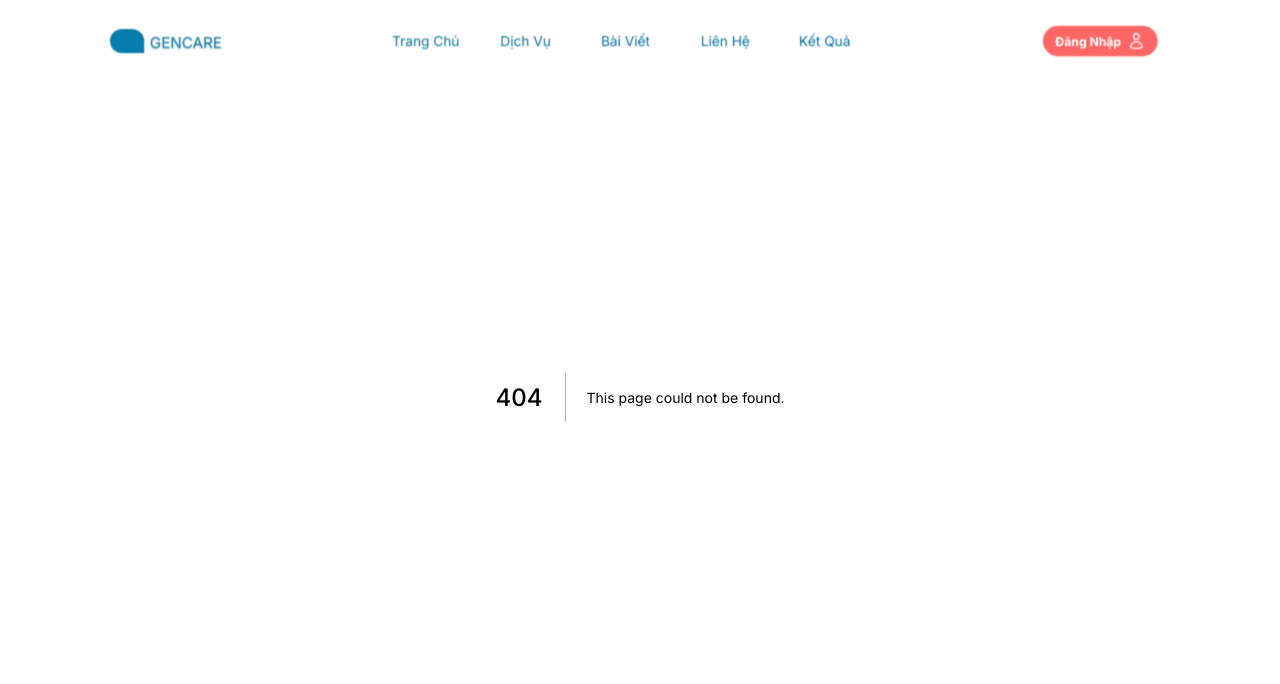
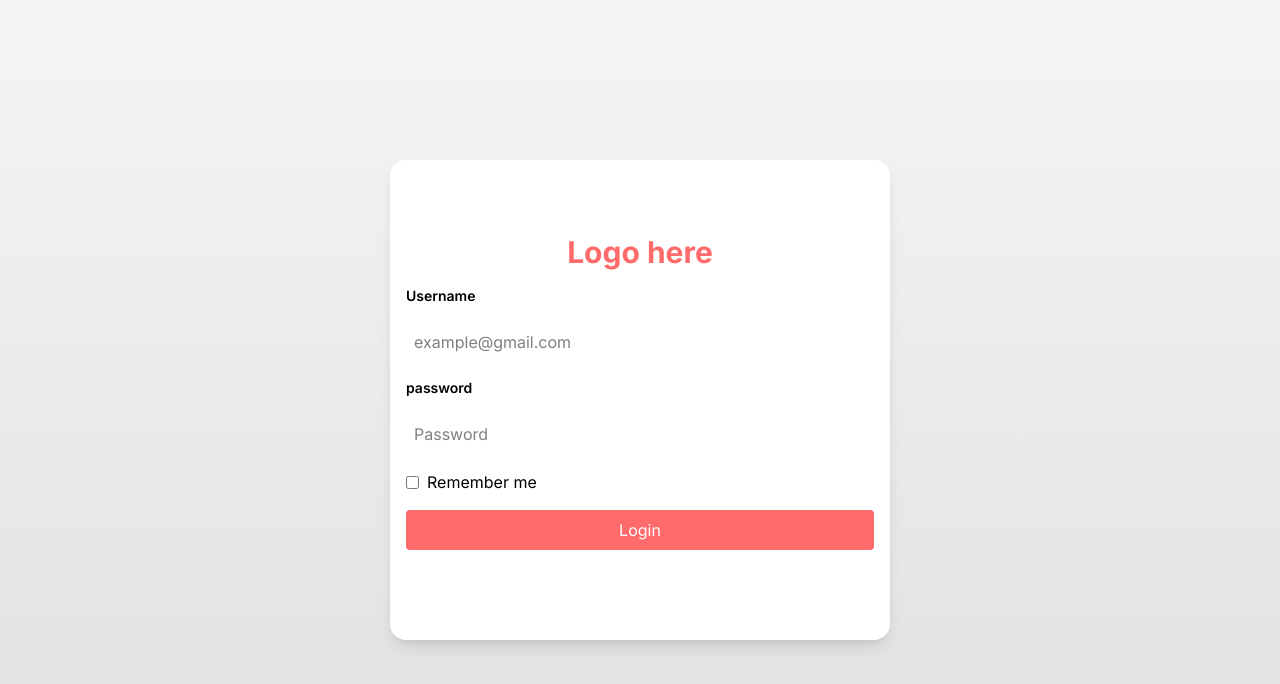
Before and after one commit to hatohui/GenCare, a Next.js app in the folder frontend/: page /login in a window 1280 px wide. Before the commit this address had no page. Shown: the top 684 px of the page. Built offline with nearby package versions, Linux system fonts and the light colour scheme.

Commit message:
feat: boilerPlate login

```diff
--- a/frontend/src/Components/Auth/LoginForm.tsx
+++ b/frontend/src/Components/Auth/LoginForm.tsx
@@ -20,49 +20,49 @@ const LoginForm = () => {
 	const handleSubmit = () => {}
 
 	return (
-		<motion.form
-			initial={{ translateX: -20 }}
-			animate={{ translateX: 0 }}
-			transition={{ duration: 1.2 }}
-			className='border-2 h-80 w-[500px] m-auto select-none'
-			onSubmit={handleSubmit}
+		<motion.div
+			className=' flex-col flex items-center justify-center h-120 w-[500px] rounded-2xl bg-white shadow-lg'
+			initial={{ translateX: -20, opacity: 0 }}
+			animate={{ translateX: 0, opacity: 1 }}
+			transition={{ duration: 1.2, ease: 'easeOut' }}
 		>
-			<div className='w-full'>
-				<TypedText strings={['Login']} startDelay={1.2} typeSpeed={90} />
-			</div>
-			<div className='my-5 mx-5'>
-				<div className='flex flex-col border-2'>
-					<label htmlFor='username'>Username</label>
-					<motion.input id='username' {...username} />
+			<div className='text-3xl font-bold text-accent'>Logo here</div>
+			<form onSubmit={handleSubmit} className='flex flex-col gap-4 p-4 w-full'>
+				<label htmlFor='username' className='text-sm font-semibold'>
+					Username
+				</label>
+				<input
+					{...username}
+					placeholder='example@gmail.com'
+					className='p-2 rounded'
+				/>
+				<label htmlFor='password' className='text-sm font-semibold'>
+					password
+				</label>
+				<input
+					type='password'
+					placeholder='Password'
+					value={password.value}
+					onChange={password.onChange}
+					className='p-2 rounded'
+				/>
+				<div className='flex items-center gap-2'>
+					<input
+						type='checkbox'
+						id='remember'
+						checked={remember.value}
+						onChange={remember.onChange}
+						className='cursor-pointer'
+					/>
+					<label htmlFor='remember' className='cursor-pointer'>
+						Remember me
+					</label>
 				</div>
-				<div className='flex flex-col border-2'>
-					<label htmlFor='password'>Password</label>
-					<motion.input id='password' {...password} />
-				</div>
-				<div>
-					<motion.input id='remember' {...remember} />
-					<label htmlFor='remember'> Remember me</label>
-				</div>
-			</div>
-			<div>
-				<motion.button id='submit' type='submit' className='px-5 py-2 border-2'>
-					<label htmlFor='submit'>Login</label>
-				</motion.button>
-				<motion.button
-					id='googleAuth'
-					className='pl-2 py-2 pr-3 border-2 flex gap-3 items-center'
-				>
-					<svg
-						className='h-7 text-white'
-						xmlns='http://www.w3.org/2000/svg'
-						viewBox='0 0 488 512'
-					>
-						<path d='M488 261.8C488 403.3 391.1 504 248 504 110.8 504 0 393.2 0 256S110.8 8 248 8c66.8 0 123 24.5 166.3 64.9l-67.5 64.9C258.5 52.6 94.3 116.6 94.3 256c0 86.5 69.1 156.6 153.7 156.6 98.2 0 135-70.4 140.8-106.9H248v-85.3h236.1c2.3 12.7 3.9 24.9 3.9 41.4z' />
-					</svg>
-					<label htmlFor='googleAuth'>Login with Google</label>
-				</motion.button>
-			</div>
-		</motion.form>
+				<button type='submit' className='bg-accent text-white p-2 rounded'>
+					Login
+				</button>
+			</form>
+		</motion.div>
 	)
 }
 
--- /dev/null
+++ b/frontend/src/app/ClientLayout.tsx
@@ -0,0 +1,23 @@
+'use client'
+
+import NavBar from '@/Components/NavBar'
+import { usePathname } from 'next/navigation'
+
+export default function ClientLayout({
+	children,
+}: {
+	children: React.ReactNode
+}) {
+	const pathname = usePathname()
+
+	//hide navbar on specific paths
+	const hideNavbarPaths = ['/login', '/register']
+	const shouldHideNavbar = hideNavbarPaths.includes(pathname)
+
+	return (
+		<>
+			{!shouldHideNavbar && <NavBar />}
+			{children}
+		</>
+	)
+}
--- a/frontend/src/app/layout.tsx
+++ b/frontend/src/app/layout.tsx
@@ -4,6 +4,7 @@ import './globals.css'
 import Providers from './Provider'
 import NavBar from '@/Components/NavBar'
 import CustomCursor from '@/Components/CustomCursor'
+import ClientLayout from './ClientLayout'
 
 const inter = Inter({
 	variable: '--font-inter',
@@ -57,9 +58,10 @@ export default function RootLayout({
 	return (
 		<html lang='vi'>
 			<body className={`${inter.variable} ${geistMono.variable} antialiased`}>
-				<NavBar />
-				<CustomCursor />
-				<Providers>{children}</Providers>
+				<ClientLayout>
+					<CustomCursor />
+					<Providers>{children}</Providers>
+				</ClientLayout>
 			</body>
 		</html>
 	)
--- /dev/null
+++ b/frontend/src/app/login/page.tsx
@@ -0,0 +1,12 @@
+import LoginForm from '@/Components/Auth/LoginForm'
+import Link from 'next/link'
+
+export default function Login() {
+	return (
+		<>
+			<div className='full-screen center-all bg-gradient-to-b from-[#f5f5f5] to-[#e0e0e0]'>
+				<LoginForm />
+			</div>
+		</>
+	)
+}
```
